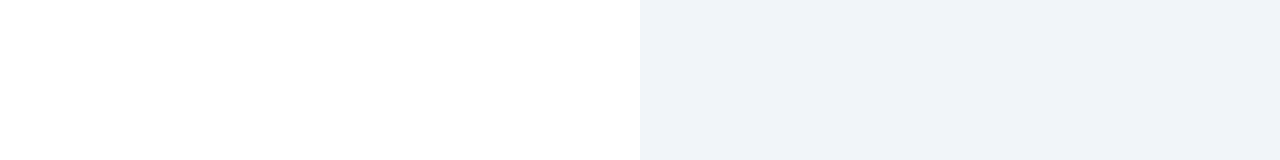
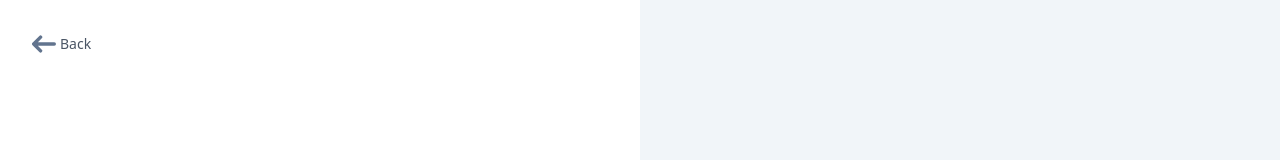
Before and after one commit to LakshayJ17/BlogNest, a React (Vite) app in the folder frontend/: page /signin in a window 1280 px wide. Shown: the top 160 px of the page. Built offline with nearby package versions, Linux system fonts and the light colour scheme.

Commit message:
Improved fe

```diff
--- a/frontend/src/components/Auth.tsx
+++ b/frontend/src/components/Auth.tsx
@@ -7,6 +7,7 @@ import { Spinner } from "./Spinner"
 import { useAuthStore } from "../store/auth"
 import { toast } from 'react-toastify';
 import { Eye, EyeOff } from "lucide-react";
+import { BackButton } from "./BackButton"
 
 export const Auth = ({ type }: { type: "signup" | "signin" }) => {
 
@@ -54,7 +55,18 @@ export const Auth = ({ type }: { type: "signup" | "signin" }) => {
     }
 
     return <>
-        <div className="h-screen flex justify-center flex-col">
+        <div className="relative h-screen flex justify-center flex-col">
+            <div className="absolute top-6 left-6 sm:top-8 sm:left-8 z-10 ">
+                <button
+                    onClick={() => navigate("/")}
+                    className="flex items-center gap-1 text-gray-600 hover:text-black transition-colors"
+                >
+                    <BackButton />
+                    <span className="text-sm font-medium cursor-pointer">Back</span>
+                </button>
+            </div>
+
+
             <div className="flex justify-center">
                 <div>
                     <div className="px-8">
--- a/frontend/src/components/BackButton.tsx
+++ b/frontend/src/components/BackButton.tsx
@@ -1,10 +1,6 @@
-import { useNavigate } from "react-router-dom";
-
 export const BackButton = () => {
-    const navigate = useNavigate();
     return (
         <button
-            onClick={() => navigate('/blogs')}
             className="flex justify-center items-center hover:text-gray-700 transition duration-200 ease-in-out cursor-pointer"
         >
             <svg
```
